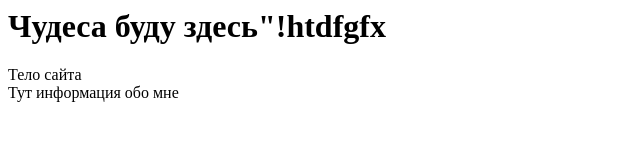
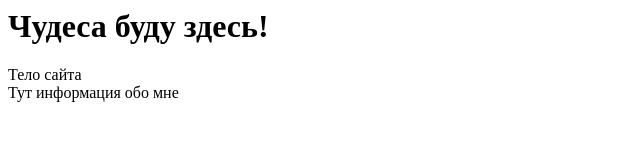
Before and after one commit to AntonTsurhanau/JavaScript, a plain HTML site: page index.html in a window 1280 px wide. Shown: the whole page, without its empty margins (0-640 px from the left). Drawn offline with Linux system fonts and the light colour scheme.

Commit message:
Update index.html

```diff
--- a/index.html
+++ b/index.html
@@ -3,7 +3,7 @@
         Тестовая страниаца
         </title>
                     <header>
-                        <H1>Чудеса буду здесь"!htdfgfx</H1>
+                        <H1>Чудеса буду здесь!</H1>
                     </header>
     <body>
     Тело сайта
```
